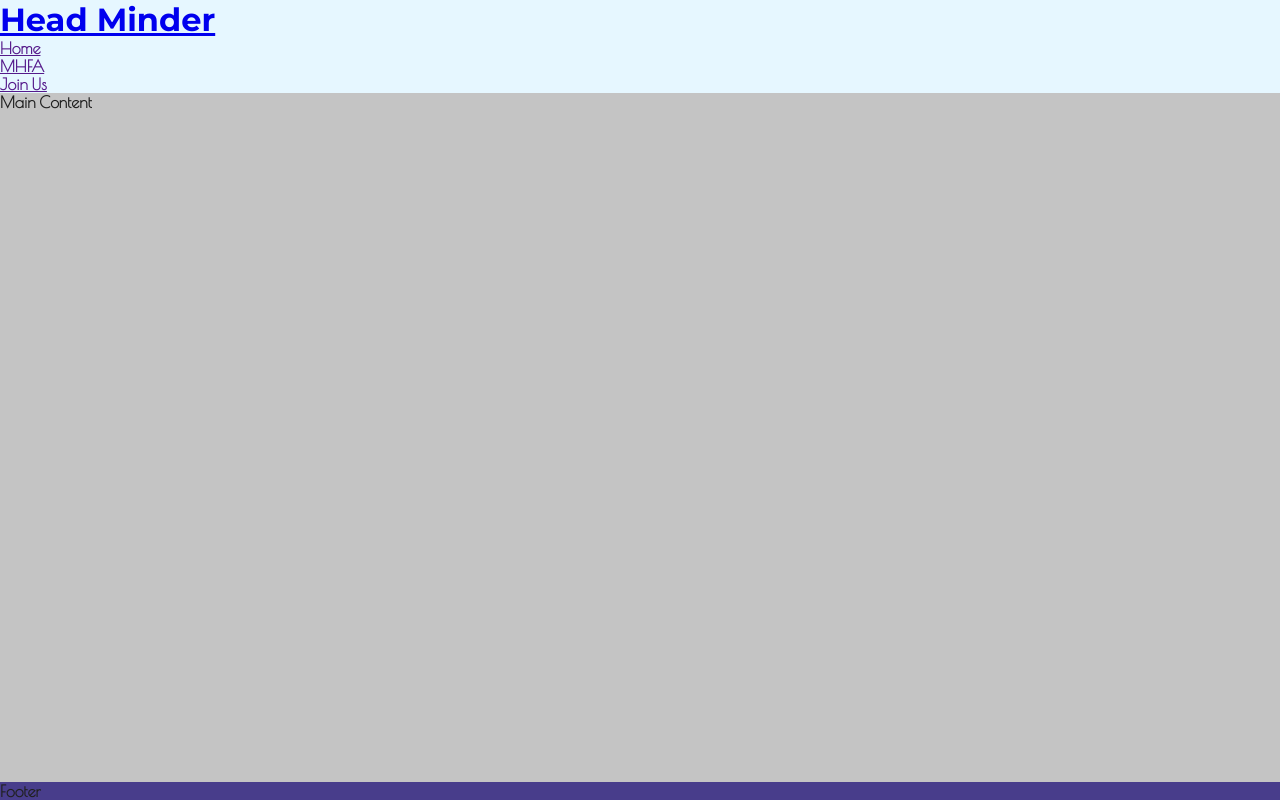
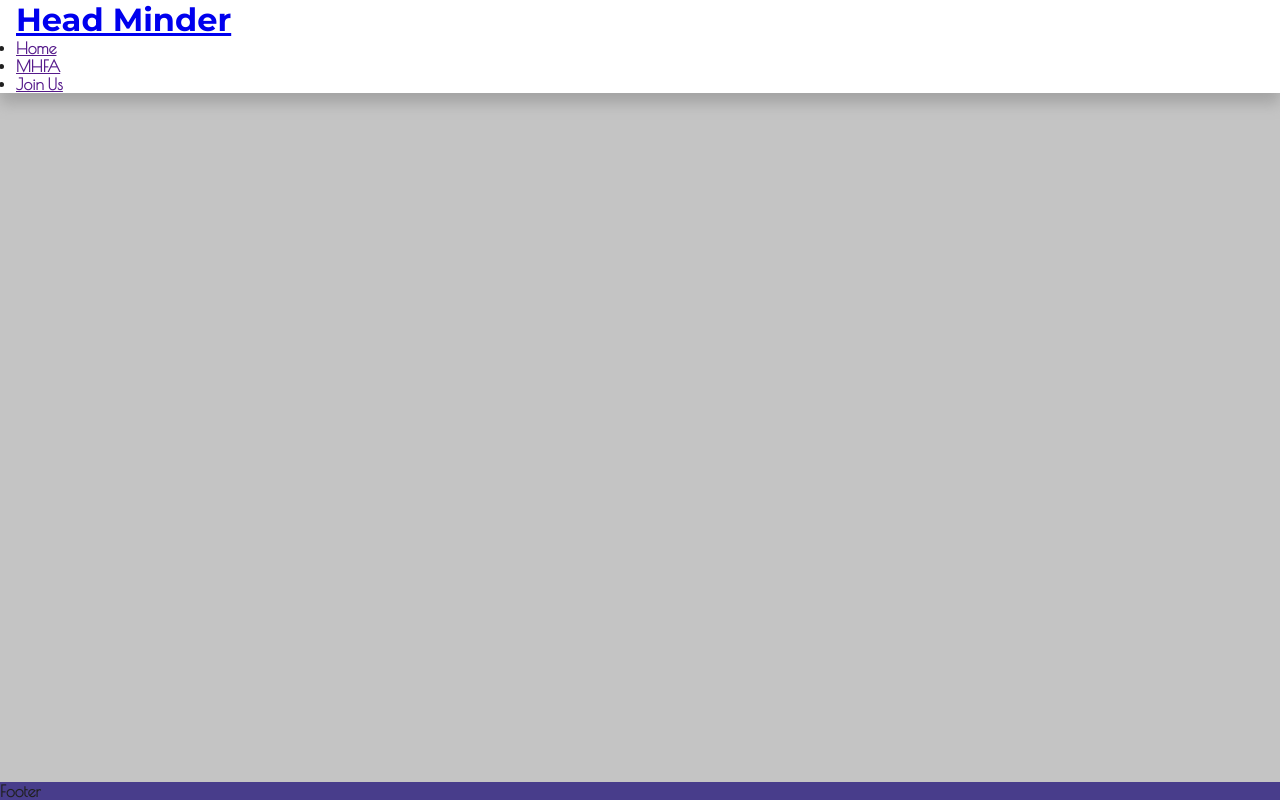
Before and after one commit to JohnnysavageNI/mindfulness, a plain HTML site: page index.html in a window 1280 px wide. Drawn offline with nearby package versions, Linux system fonts and the light colour scheme.

Commit message:
Fixed header to top and add drop shadow

```diff
--- a/assets/css/style.css
+++ b/assets/css/style.css
@@ -24,7 +24,12 @@ h1 {
 
 /* Header */
 header {
-    background-color: #E6F7FF;
+    background-color: #ffffff;
+    padding: 0 1rem;
+    position: fixed;
+    z-index: 99;
+    width: 100%;
+    box-shadow: 0 10px 14px #a3a3a3;
 
 }
 /*  Main Content*/
```
